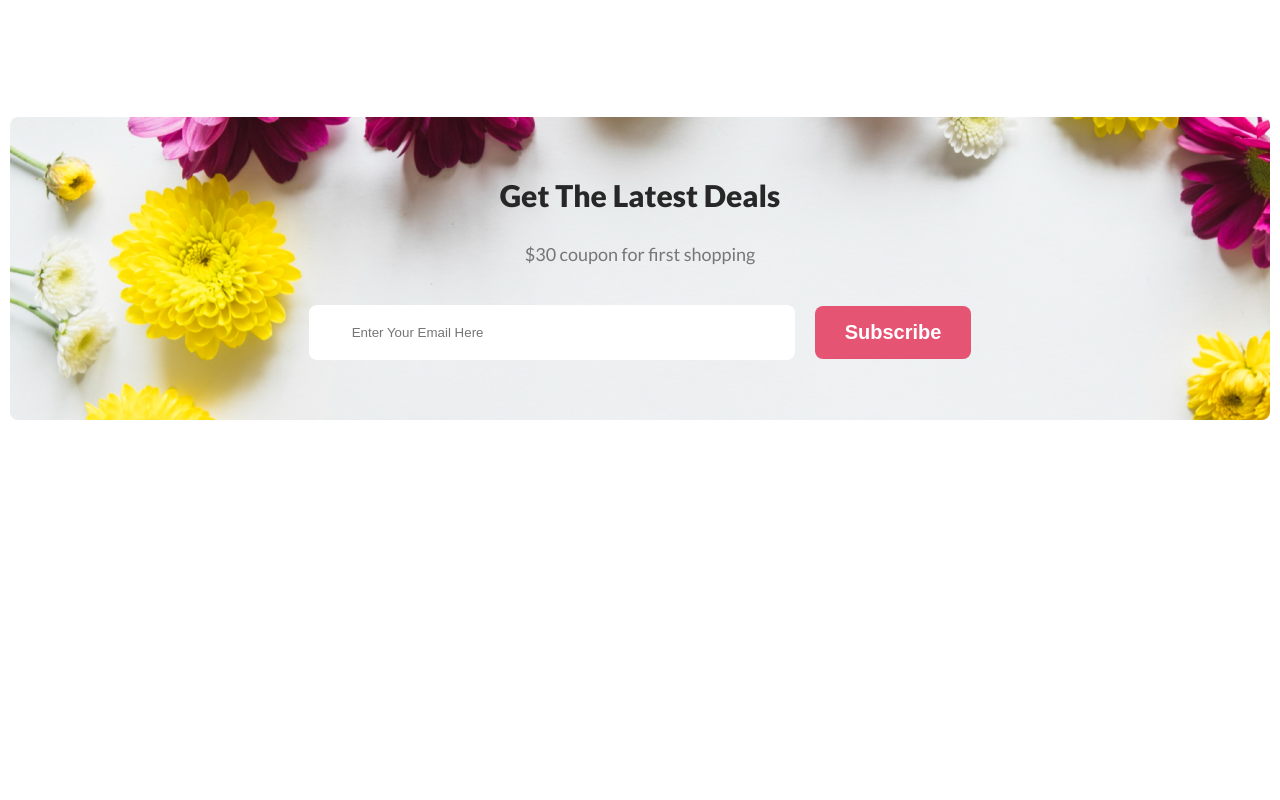
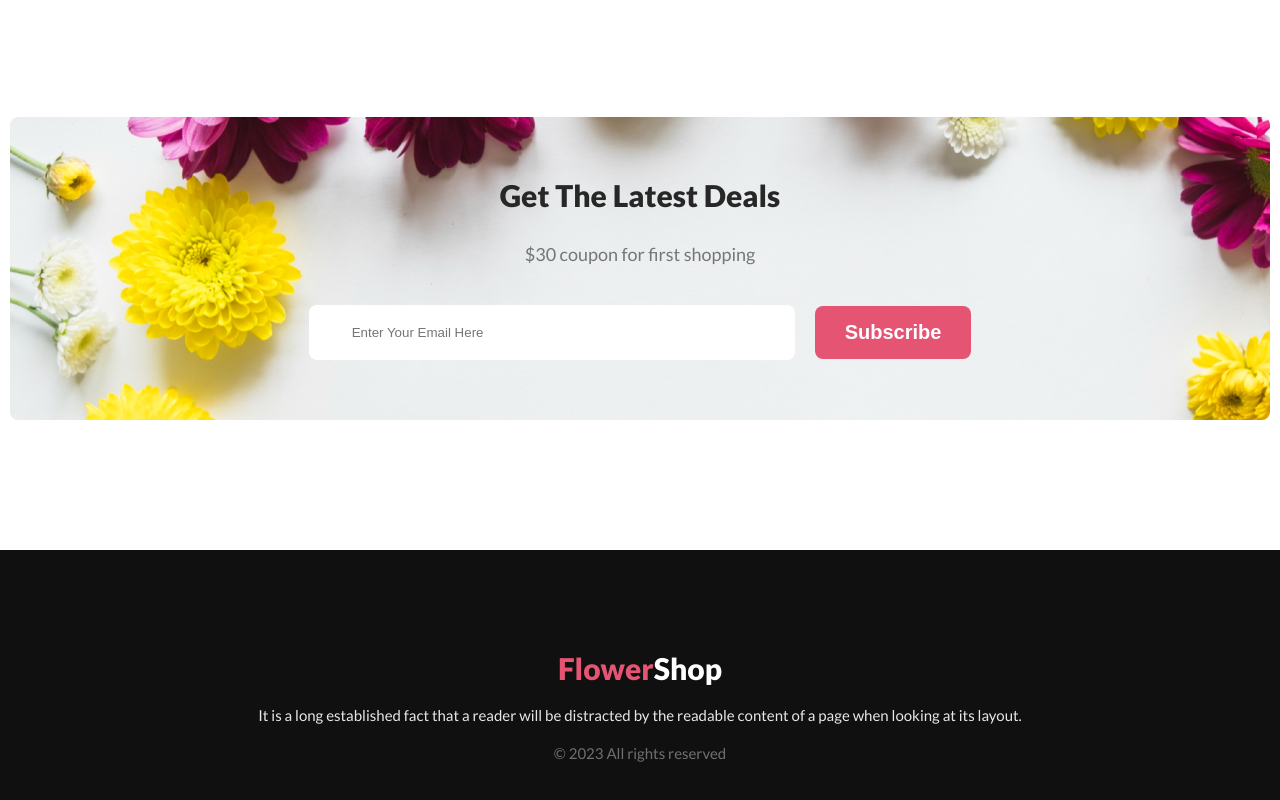
Before and after one commit to afrin100/flower-shop-assignment, a plain HTML site: page index.html in a window 1280 px wide. Shown: the part 2317-3117 px from the top of the page. Before the commit the page ends 2737 px from the top, so only its background shows below. Drawn offline with Linux system fonts and the light colour scheme.

Commit message:
All added

```diff
--- a/index.html
+++ b/index.html
@@ -85,7 +85,9 @@
         </section>
     </main>
     <footer>
-
+        <h3 class="footer-title">Flower<span>Shop</span></h3>
+        <p class="footer-description">It is a long established fact that a reader will be distracted by the readable content of a page when looking at its layout.</p>
+       <p class="copyright">&copy 2023 All rights reserved</p>
     </footer>
 </body>
 
--- a/styles/style.css
+++ b/styles/style.css
@@ -224,11 +224,42 @@ main section {
 .form input {
     border-radius: 8px;
     background: #FFF;
-   border: none;
-   padding: 20px 43px;
-   margin-right: 20px;
-   width: 400px;
+    border: none;
+    padding: 20px 43px;
+    margin-right: 20px;
+    width: 400px;
 }
-.form button{
+
+.form button {
     padding: 15px 30px;
 }
+
+/* footer section */
+footer {
+    margin-top: 130px;
+    text-align: center;
+    background: #111010;
+    color: #FFF;
+    padding: 100px;
+}
+
+footer p {
+    margin: 20px;
+    color: rgba(255, 255, 255, 0.90);
+    text-align: center;
+    font-size: 15px;
+    font-weight: 400;
+}
+
+footer h3 {
+    color: #E55473;
+    font-size: 30px;
+    font-weight: 800;
+}
+
+footer h3 span {
+    color: #FFF;
+}
+.copyright{
+    color: rgba(255, 255, 255, 0.40);
+}
```
